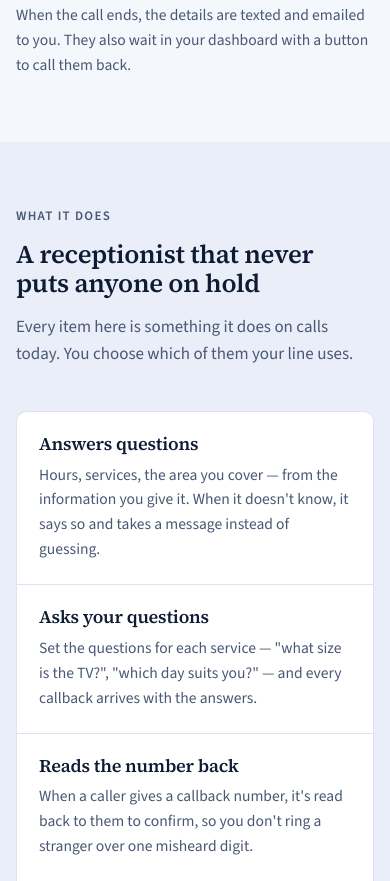
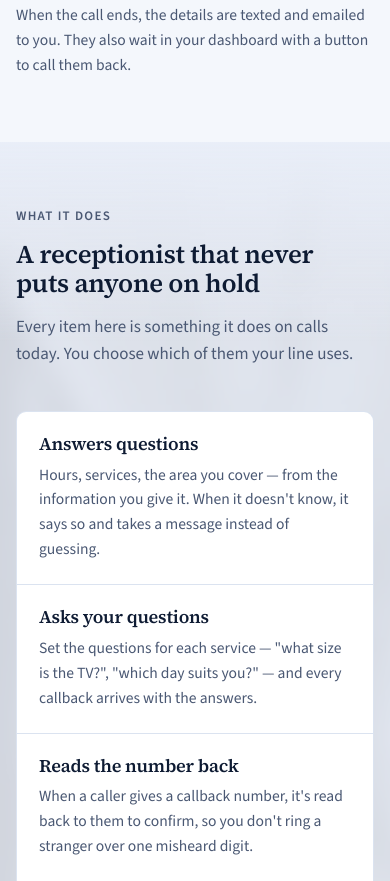
Before and after one commit to Changer0001/IT_Freelance_Website, a plain HTML site: page index.html in a window 390 px wide. Shown: the part 3463-4344 px from the top of the page. Drawn offline with nearby package versions, Linux system fonts and the light colour scheme.

Commit message:
Blurred photos behind "What it does" and "Your dashboard", on every page
The owner asked for pictures in these two sections and left the form to
me ("could blurry in the background whatever would fit"). Each gets a
blurred photo behind the whole section: an empty office, and hands on a
laptop. No faces. The feature boxes and the dashboard picture are solid,
so the photo shows around them and never behind their text, and each
section fades back to its own colour at its edges.

Text over the photos measures 4.7:1 or better at laptop, phone and wide
sizes, light and dark. To get there the photos sit well back in the
light theme.

Co-Authored-By: Claude Fable 5.2 <noreply@anthropic.com>
Claude-Session: https://claude.ai/code/session_018JhGJP7Dt35V4euaxHF4gs

```diff
--- a/index.html
+++ b/index.html
@@ -22,7 +22,7 @@
   <link rel="preconnect" href="https://fonts.googleapis.com" />
   <link rel="preconnect" href="https://fonts.gstatic.com" crossorigin />
   <link href="https://fonts.googleapis.com/css2?family=Source+Sans+3:wght@400;500;600;700&family=Source+Serif+4:opsz,wght@8..60,400..700&display=swap" rel="stylesheet" />
-  <link rel="stylesheet" href="site.css?v=20261118s" />
+  <link rel="stylesheet" href="site.css?v=20261118t" />
 
   <!-- What search engines are told. Only what the product does: no
        spam filtering and no daily recap, because it has neither. -->
@@ -293,7 +293,7 @@
     </section>
 
     <!-- ================= WHAT IT DOES ================= -->
-    <section class="section section--tint" id="features" aria-labelledby="features-title">
+    <section class="section section--tint section--photo band--office" id="features" aria-labelledby="features-title">
       <div class="wrap">
         <header class="section__head">
           <p class="eyebrow">What it does</p>
@@ -330,7 +330,7 @@
     </section>
 
     <!-- ================= DASHBOARD ================= -->
-    <section class="section" id="dashboard" aria-labelledby="dashboard-title">
+    <section class="section section--photo band--laptop" id="dashboard" aria-labelledby="dashboard-title">
       <div class="wrap split">
         <div class="split__copy">
           <p class="eyebrow">Your dashboard</p>
@@ -596,7 +596,7 @@
     </div>
   </footer>
 
-  <script src="types.js?v=20261118s"></script>
-  <script src="script.js?v=20261118s"></script>
+  <script src="types.js?v=20261118t"></script>
+  <script src="script.js?v=20261118t"></script>
 </body>
 </html>
--- a/site.css
+++ b/site.css
@@ -544,6 +544,33 @@ p { margin: 0; }
 /* ------------------------------------------------------------- sections */
 .section { padding: 88px 0; }
 .section--tint { background: var(--tint); }
+
+/* A blurred picture behind a whole section, further down the page. Same idea
+   as the top section's: the file is already blurred and small, and the
+   section's own colour is laid over it so the words stay the thing you read.
+   The boxes inside these sections (the feature grid, the dashboard picture)
+   are solid, so the photo shows around them and never behind their text.
+   The section fades back to its own plain colour at its top and bottom
+   edge, so it meets its neighbours exactly as it did before.
+   No faces in these pictures, by the owner's choice. */
+.section--photo { position: relative; isolation: isolate; overflow: hidden; --band-bg: var(--bg); --band-wash: 82%; }
+.section--tint.section--photo { --band-bg: var(--tint); }
+.section--photo::before {
+  content: ''; position: absolute; inset: 0; z-index: -2;
+  background: var(--band-photo) var(--band-at, 50% 50%) / cover no-repeat;
+}
+.section--photo::after {
+  content: ''; position: absolute; inset: 0; z-index: -1;
+  background:
+    linear-gradient(to bottom, var(--band-bg) 0%, transparent 16%, transparent 66%, var(--band-bg) 96%),
+    color-mix(in srgb, var(--band-bg) var(--band-wash), transparent);
+}
+.band--office { --band-photo: url("img/band-office.jpg"); }
+.band--laptop { --band-photo: url("img/band-laptop.jpg"); --band-at: 30% 50%; }
+/* The light page's small grey text has little room to spare, so these two
+   sit further back there (measured: every text 4.5:1 or better). */
+.band--office, .band--laptop { --band-wash: 89%; }
+@media (prefers-color-scheme: dark) { .band--office, .band--laptop { --band-wash: 82%; } }
 .section--ink { background: var(--ink-band); color: var(--ink-band-text); }
 .section__head { max-width: 720px; margin-bottom: 44px; }
 .section__title { font-size: var(--step-2); font-weight: 600; }
```
Also changed, not shown: for-auto-repair.html (+5 -5 lines), for-cleaning.html (+5 -5 lines), for-handymen.html (+5 -5 lines), for-it-support.html (+5 -5 lines), for-restaurants.html (+5 -5 lines), img/band-laptop.jpg (added), img/band-office.jpg (added), 1 other file.
